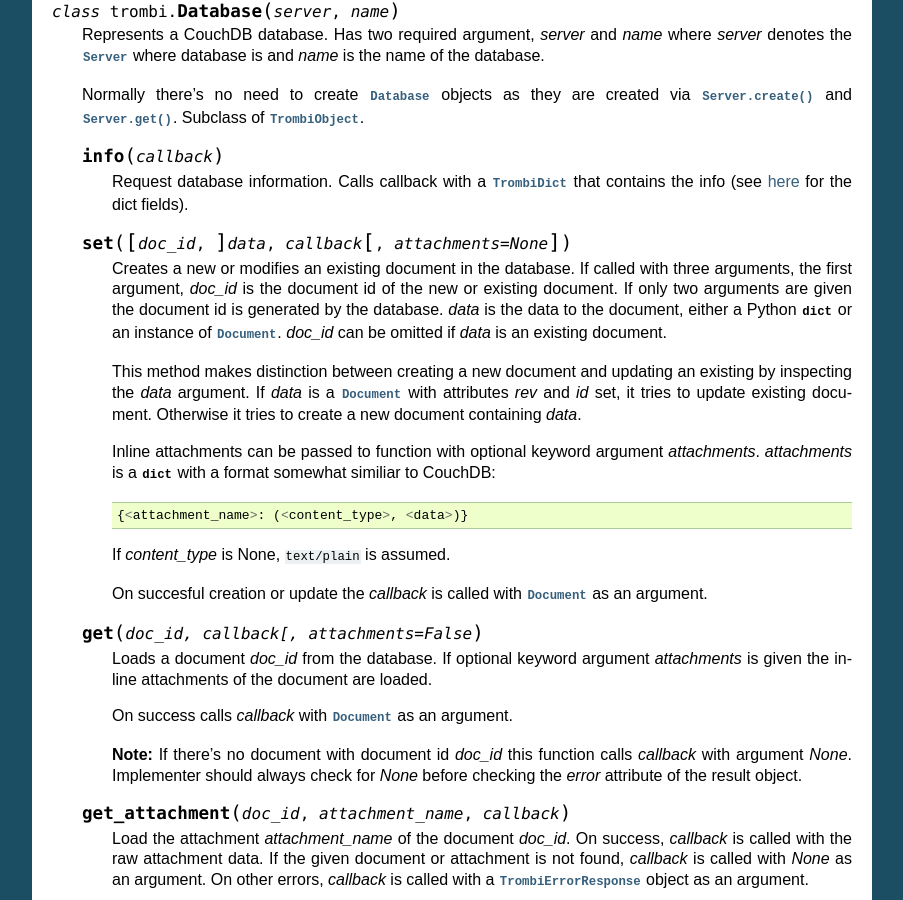
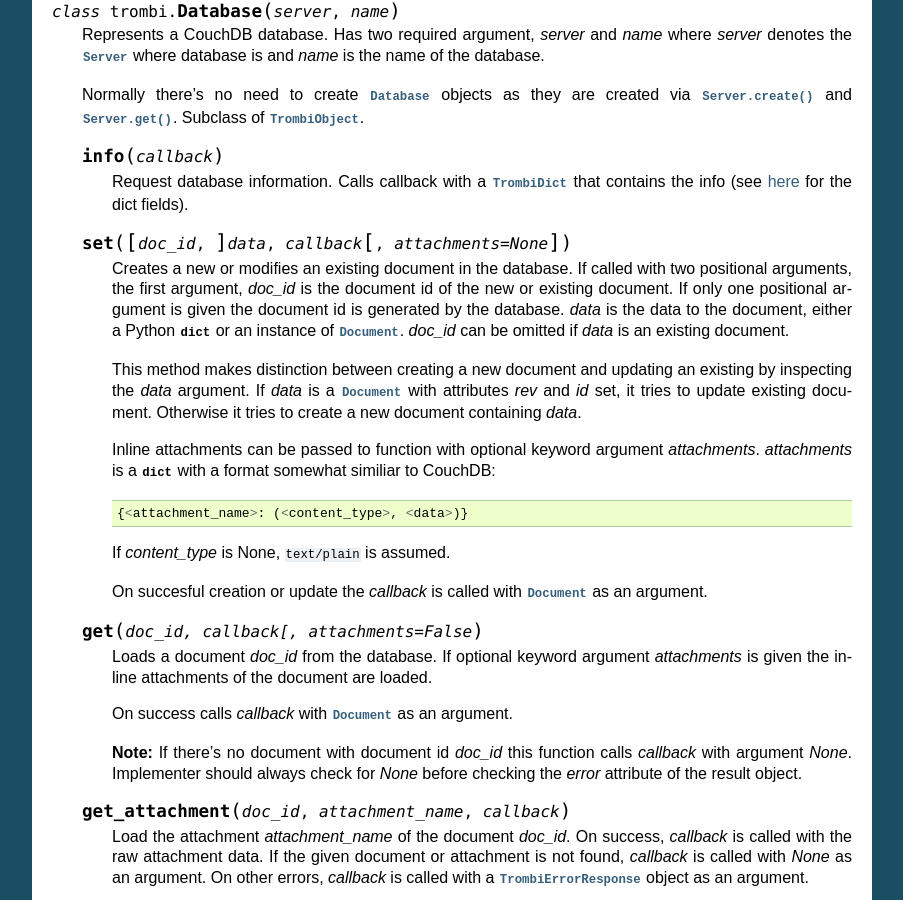
Before and after one commit to inoi/trombi, a Sphinx documentation site: the page built from doc/python-api.rst, in a window 1280 px wide and 900 px high, scrolled down 3504 px. Shown: the whole window, without its empty margins (198-1101 px from the left). Built offline with Sphinx 7.4.7, drawn with Linux system fonts in a browser that asks for light colours.

Commit message:
Database: Accept callback as keyword argument in Database.set
To support tornado.gen mechanism, we'll now on accept callback as a
keyword argument for Database.set.

Fixes GH-34

```diff
--- a/doc/python-api.rst
+++ b/doc/python-api.rst
@@ -264,12 +264,13 @@
    .. method:: set([doc_id, ]data, callback[, attachments=None])
 
       Creates a new or modifies an existing document in the database.
-      If called with three arguments, the first argument, *doc_id* is
-      the document id of the new or existing document. If only two
-      arguments are given the document id is generated by the
-      database. *data* is the data to the document, either a Python
-      :class:`dict` or an instance of :class:`Document`.
-      *doc_id* can be omitted if *data* is an existing document.
+      If called with two positional arguments, the first argument,
+      *doc_id* is the document id of the new or existing document. If
+      only one positional argument is given the document id is
+      generated by the database. *data* is the data to the document,
+      either a Python :class:`dict` or an instance of
+      :class:`Document`. *doc_id* can be omitted if *data* is an
+      existing document.
 
       This method makes distinction between creating a new document
       and updating an existing by inspecting the *data* argument. If
```
Also changed, not shown: 2 other files.
